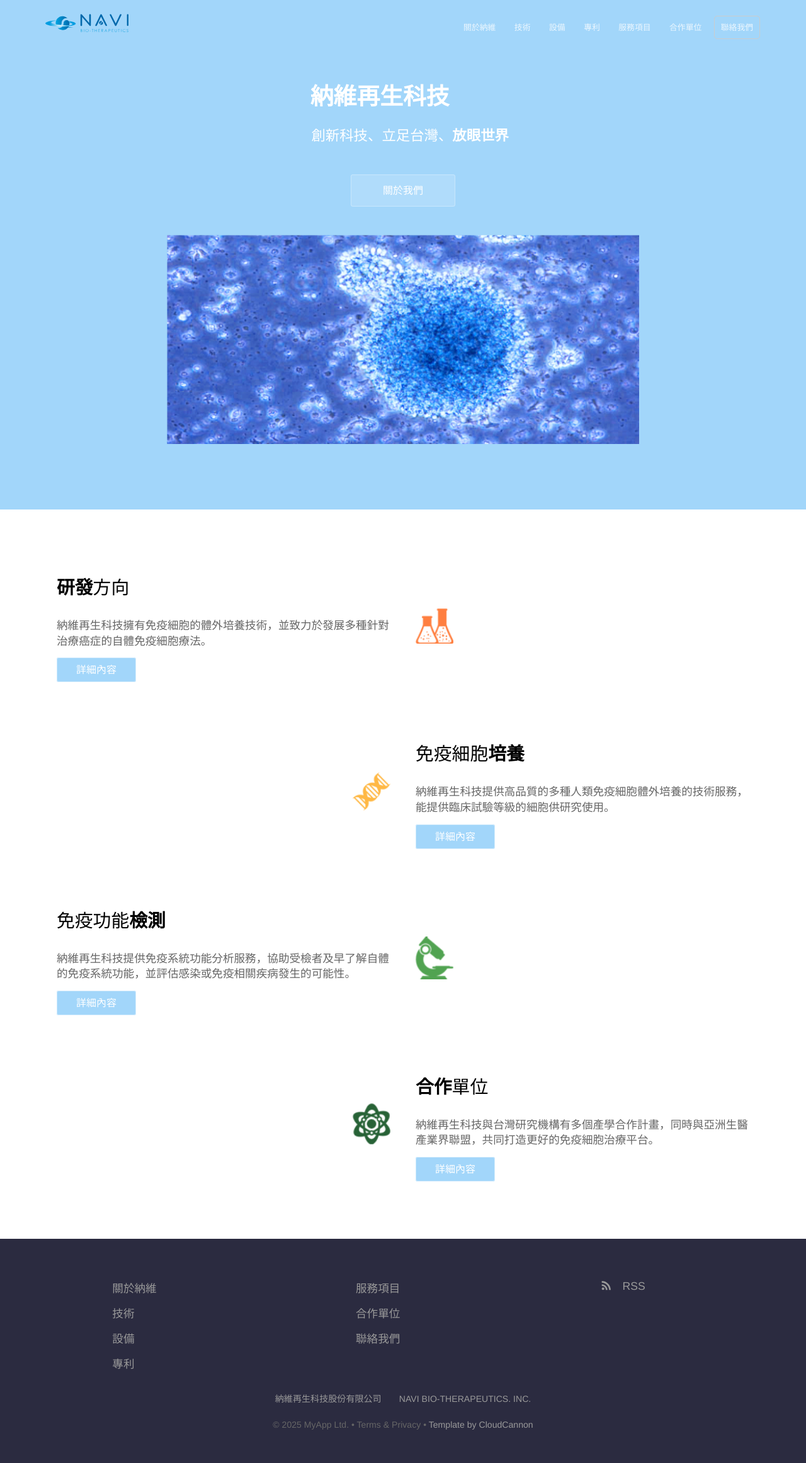
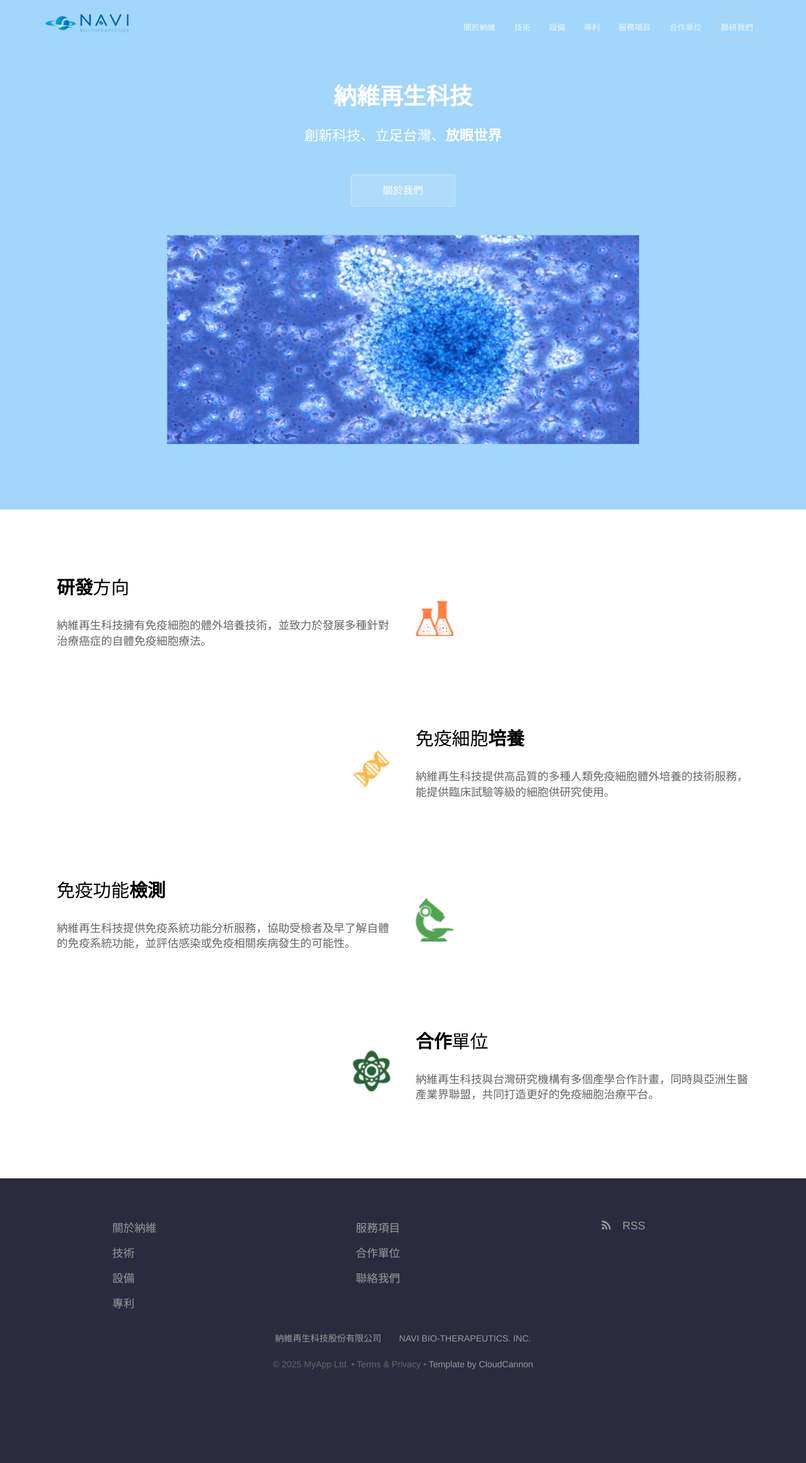
Before and after one commit to NAVI-Bio/navi-bio-website, a Jekyll site: the page built from index.html, in a window 1280 px wide. Shown: the whole page at 63% size. Built offline with Jekyll 4.4.1, drawn with Linux system fonts in a browser that asks for light colours; the list of posts is cut into pages by our own code; after the commit the page ends 2227 px from its top, so only the background shows below that.

Commit message:
Add some images

```diff
--- a/_sass/layout.scss
+++ b/_sass/layout.scss
@@ -8,7 +8,6 @@
 	max-width: 750px;
 
 	li {
-		font-size: 1.1em;
 		color: #666;
 		margin-bottom: 5px;
 		font-weight: 300;
@@ -18,6 +17,12 @@
 
 .container {
 	max-width: 1140px;
+
+	img {
+		display: block;
+		margin: auto;
+		max-width: 100%;
+	}
 
 	&.max-container {
 		max-width: 100%;
--- a/index.html
+++ b/index.html
@@ -4,8 +4,8 @@
 ---
 <section class="hero">
 	<div class="text-container">
-		<h1 class="editable"><strong>納維再生科技</strong>&emsp;&emsp;</h1>
-		<h3 class="editable">&emsp;創新科技、立足台灣、<strong>放眼世界</strong></h3>
+		<h1 class="editable"><strong>納維再生科技</strong></h1>
+		<h3 class="editable">創新科技、立足台灣、<strong>放眼世界</strong></h3>
 		<div class="cta button alt"><a href="{{ site.baseurl }}/about/">關於我們</a></div>
 		<div>
 			<img src="{{ site.baseurl }}/images/nk_cells.png" alt="Screenshot" class="editable" />
@@ -19,10 +19,9 @@
 			<div class="text editable">
 				<h2><strong>研發</strong>方向</h2>
 				<p>納維再生科技擁有免疫細胞的體外培養技術，並致力於發展多種針對治療癌症的自體免疫細胞療法。</p>
-				<div class="button"><a href="{{ site.baseurl }}/about/#core-tech">詳細內容</a></div>
 			</div>
 			<div class="image" >
-				<img align=left src="{{ site.baseurl }}/images/home/feature-1.png" class="editable" alt="symbol" />
+				<a href="{{ site.baseurl }}/about/#core-tech"><img align=left src="{{ site.baseurl }}/images/home/feature-1.png" class="editable" alt="symbol" /></a>
 			</div>
 		</div>
 	</section>
@@ -32,10 +31,9 @@
 			<div class="text editable">
 				<h2>免疫細胞<strong>培養</strong></h2>
 				<p>納維再生科技提供高品質的多種人類免疫細胞體外培養的技術服務，能提供臨床試驗等級的細胞供研究使用。</p>
-				<div class="button"><a href="{{ site.baseurl }}/services/#cell-culture">詳細內容</a></div>
 			</div>
 			<div class="image">
-				<img align=right src="{{ site.baseurl }}/images/home/feature-2.png" alt="symbol" class="editable" />
+				<a href="{{ site.baseurl }}/services/#cell-culture"><img align=right src="{{ site.baseurl }}/images/home/feature-2.png" alt="symbol" class="editable" /></a>
 			</div>
 		</div>
 	</section>
@@ -45,10 +43,9 @@
 			<div class="text editable">
 				<h2>免疫功能<strong>檢測</strong></h2>
 				<p>納維再生科技提供免疫系統功能分析服務，協助受檢者及早了解自體的免疫系統功能，並評估感染或免疫相關疾病發生的可能性。</p>
-				<div class="button"><a href="{{ site.baseurl }}/services/#function-assay">詳細內容</a></div>
 			</div>
 			<div class="image">
-				<img align=left src="{{ site.baseurl }}/images/home/feature-3.png" alt="symbol" class="editable" />
+				<a href="{{ site.baseurl }}/services/#function-assay"><img align=left src="{{ site.baseurl }}/images/home/feature-3.png" alt="symbol" class="editable" /></a>
 			</div>
 		</div>
 	</section>
@@ -58,10 +55,9 @@
 			<div class="text editable">
 				<h2><strong>合作</strong>單位</h2>
 				<p>納維再生科技與台灣研究機構有多個產學合作計畫，同時與亞洲生醫產業界聯盟，共同打造更好的免疫細胞治療平台。</p>
-				<div class="button"><a href="{{ site.baseurl }}/collab">詳細內容</a></div>
 			</div>
 			<div class="image">
-				<img align=right src="{{ site.baseurl }}/images/home/feature-4.png" alt="symbol" class="editable" />
+				<a href="{{ site.baseurl }}/collab"><img align=right src="{{ site.baseurl }}/images/home/feature-4.png" alt="symbol" class="editable" /></a>
 			</div>
 		</div>
 	</section>
```
Also changed, not shown: patents.md (+12 -4 lines), technology.md (+4 -0 lines), images/technology/2_Cell-basedImmunotherapy.png (added), images/technology/3_AdoptiveCellTherapy.png (added), 3 other files.
